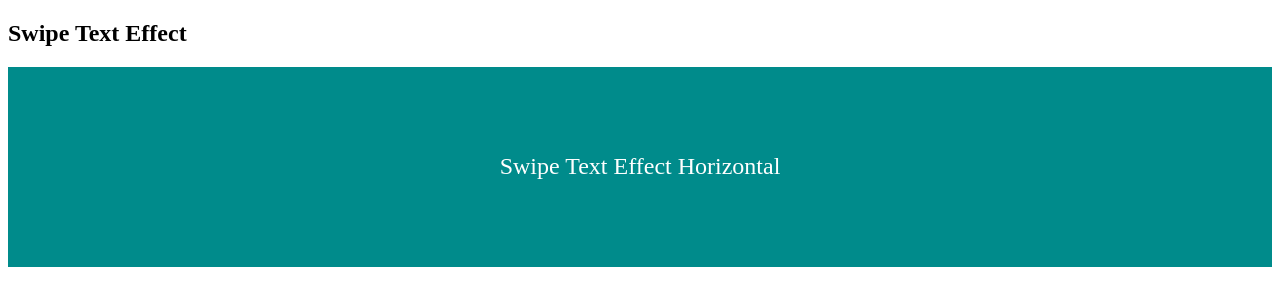
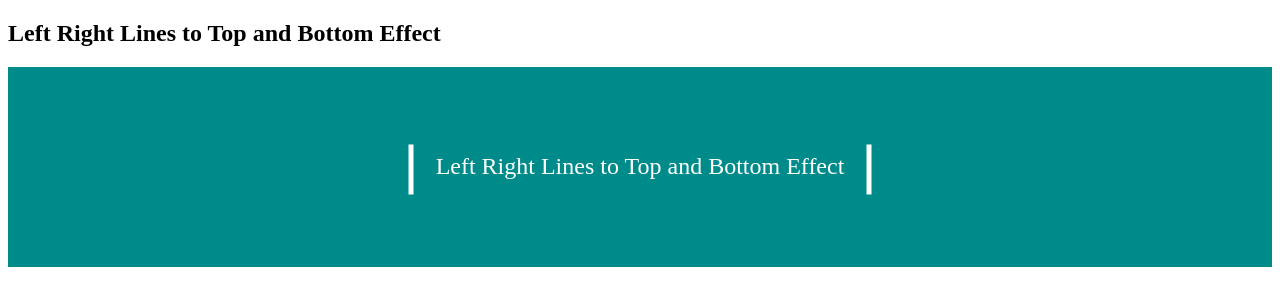
Before and after one commit to andy922200/css3-animations-transforms-and-transitions-ultimate-guide, a plain HTML site: page section5/5-8/index.html in a window 1280 px wide. Drawn offline with Linux system fonts and the light colour scheme.

Commit message:
1. finish section 5-8

```diff
--- a/section5/5-7/index.html
+++ b/section5/5-8/index.html
@@ -5,17 +5,17 @@
   <meta charset="UTF-8">
   <meta http-equiv="X-UA-Compatible" content="IE=edge">
   <meta name="viewport" content="width=device-width, initial-scale=1.0">
-  <title>Section 5-6 - Swipe Text Effect Horizontal</title>
+  <title>Section 5-8 - Left Right Lines to Top and Bottom Effect</title>
   <link rel="stylesheet" href="style.css">
 </head>
 
 <body>
 
-  <h2>Swipe Text Effect</h2>
+  <h2>Left Right Lines to Top and Bottom Effect</h2>
 
   <div class="link-container">
-    <a href="#" class="link" data-swipe-text="Changing Text">
-        <span class="initial-text">Swipe Text Effect Horizontal</span>
+    <a href="#" class="link">
+        <span class="initial-text">Left Right Lines to Top and Bottom Effect</span>
     </a>
   </div>
 
--- /dev/null
+++ b/section5/5-8/style.css
@@ -0,0 +1,59 @@
+*{
+  box-sizing: border-box;
+}
+
+.link-container{
+    background-color: darkcyan;
+    padding:1rem;
+	height:200px;
+	display: flex;
+    justify-content: center;
+    align-items: center;
+}
+
+.link{
+	text-decoration: none;
+	font-size:24px;
+	color:white;
+	position:relative;
+}
+
+.link::before{
+    content: "";
+    position: absolute;
+    background-color: #fff;
+    width:50px;
+    height:5px;
+    top:50%;
+    left:-50px;
+    transform: rotate(90deg);
+    transition: all 0.25s ease;
+}
+
+.link:hover::before{
+    top:-15px;
+    left:50%;
+    width:100px;
+    transform: rotate(0);
+}
+
+.link::after{
+    content: "";
+    position: absolute;
+    background-color: #fff;
+    width:50px;
+    left:100%;
+    height:5px;
+    top:50%;
+    right:-50px;
+    transform: rotate(90deg);
+    transition: all 0.25s ease;
+}
+
+.link:hover::after{
+    top:auto;
+    bottom:-15px;
+    left:50%;
+    width:100px;
+    transform: rotate(0);
+}
```
